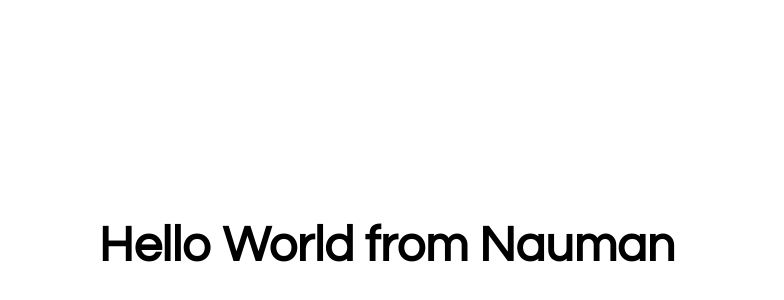
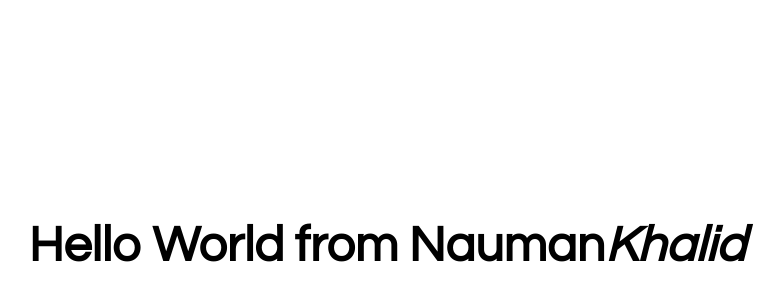
Before and after one commit to nomi217/bootcamp2020_Practice, a plain HTML site: page index.html in a window 1280 px wide. Shown: the part 58-358 px from the top of the page, without its empty margins (253-1037 px from the left). Drawn offline with Linux system fonts and the light colour scheme.

Commit message:
update name in index.html

```diff
--- a/index.html
+++ b/index.html
@@ -15,7 +15,7 @@
 </head>
 <body>
     <div>
-        <h1>Hello World from <b>Nauman</b></h1>
+        <h1>Hello World from <b>Nauman</b><i>Khalid</i></h1>
     </div>
 </body>
 </html>
```
